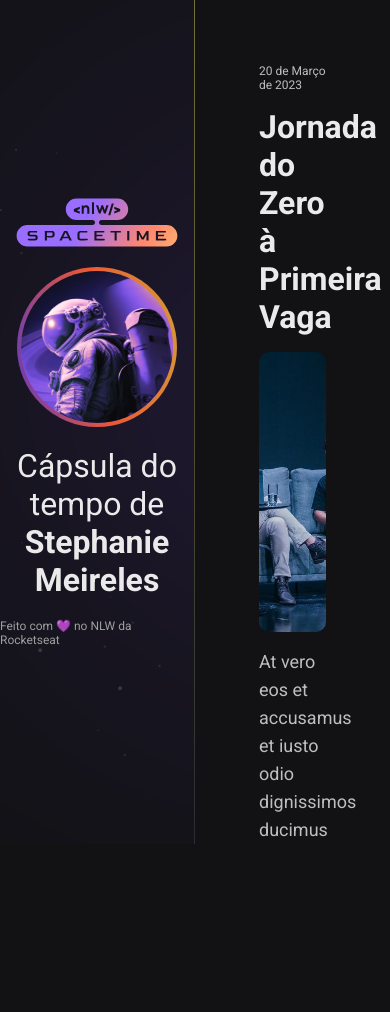
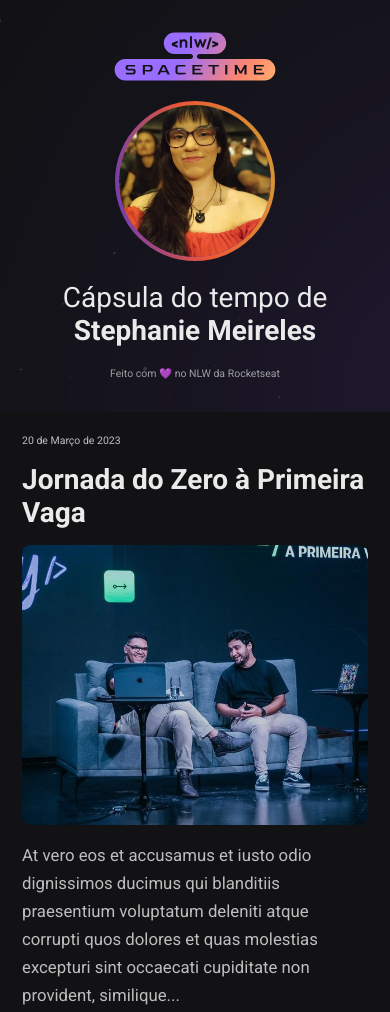
Before and after one commit to fany654/nlw-spacetime, a plain HTML site: page index.html in a window 390 px wide. Shown: the top 1012 px of the page. Before the commit the page ends 844 px from the top, so only its background shows below. Drawn offline with Linux system fonts and the light colour scheme.

Commit message:
webkit, @keyframes, grid e @media

```diff
--- a/index.html
+++ b/index.html
@@ -17,7 +17,7 @@
   <body>
     <aside>
       <img src="./assets/logo.svg" alt="Logo NWL Spacetime" />
-      <img src="./assets/favicon.png" alt="#">
+      <img src="./assets/imgcapsulaeu.jpg" alt="#">
 
       <p>
         Cápsula do tempo de <br/>
@@ -28,14 +28,18 @@
     </aside>
     <nav>
       <!-- <nav> representa a área onde o usuário irá navegar pela linha do tempo -->
-      <a href="https://www.rocketseat.com.br/" target="_blank" class="memory">
+      <a
+        href="https://www.rocketseat.com.br/" target="_blank" class="memory"
+        >
         <!-- acima temos link no lugar da div, o link envolve toda a classe memory, o target _blank faz com que o link abra em uma nova página -->
         <small>20 de Março de 2023</small>
         <h1>Jornada do Zero à Primeira Vaga</h1>
+        <div>
         <img
           src="./assets/jornada.png"
           alt="Rodrigo e Mayk apresentando o evento Jornada do Zero à Primeira Vaga"
         />
+        </div>
         <p>
           At vero eos et accusamus et iusto odio dignissimos ducimus qui
           blanditiis praesentium voluptatum deleniti atque corrupti quos dolores
@@ -47,6 +51,7 @@
         <!-- acima temos link no lugar da div, o link envolve toda a classe memory, o target _blank faz com que o link abra em uma nova página -->
         <small>20 de Março de 2023</small>
         <h1>Jornada do Zero à Primeira Vaga</h1>
+        <div>
         <img
           src="./assets/jornada.png"
           alt="Rodrigo e Mayk apresentando o evento Jornada do Zero à Primeira Vaga"
@@ -57,6 +62,7 @@
           et quas molestias excepturi sint occaecati cupiditate non provident,
           similique...
         </p>
+        </div>
       </a>
       <a href="https://www.rocketseat.com.br/" target="_blank" class="memory">
         <!-- acima temos link no lugar da div, o link envolve toda a classe memory, o target _blank faz com que o link abra em uma nova página -->
--- a/styles.css
+++ b/styles.css
@@ -3,6 +3,41 @@
   padding: 0;
   box-sizing: border-box; /* esse comando serve para que o site tenha o tamanho das bordas respeitadas para o definido, para não influenciar de uma forma não planejada. (para que não se altere caso haja espaçamento entre as bordas, evitando aumentar o tamanho da de fora de forma que a gente não queira) */
 }
+
+:root {
+  font-size: 16px;
+}
+
+::-webkit-scrollbar {
+  width: 8px;
+}
+::-webkit-scrollbar-track {
+  background-color: #2c2c31;
+}
+
+::-webkit-scrollbar-thumb {
+  background-color: #9e9ea0;
+}
+
+@keyframes entering {
+  /* 0% {background-color: red;}
+30% {background-color: green;}
+78% {opacity: 0;}
+100% {opacity: 1;} (edição de quadro a quadro)*/
+
+  /* from {opacity: 0;}
+to {opacity: 1;} (edição de dois passos) */
+
+  from {
+    opacity: 0;
+    transform: translateY(-200px);
+  }
+  to {
+    opacity: 1;
+    transform: translateY(0);
+  }
+}
+
 body {
   /* aqui dentro terá propriedades e seus valores que afetam o elemento (tag body) */
   background-color: #121215;
@@ -19,6 +54,7 @@ nav {
   padding: 64px;
   grid-area: timeline;
   overflow-y: scroll;
+  animation: entering 0.7s ease-in-out;
 }
 .memory {
   display: flex;
@@ -31,20 +67,33 @@ nav {
 .memory small {
   /*O ponto inicial indica que memory não é uma tag ou elemento, e sim uma classe*/
   color: #bebebf;
-  font-size: 12px;
+  font-size: 0.75rem;
 }
 .memory h1 {
-  font-size: 32px;
+  font-size: 2rem;
   color: #eaeaea;
 }
 .memory img {
   width: 100%;
   height: 280px;
   object-fit: cover; /*isso faz com que a imagem não estique quando a largura do navegador é manipulado*/
-  border-radius: 10px;
+  border-radius: 8px;
+  transition: transform 0.3s ease-in-out;
 }
+
+.memory:hover img {
+  transform: scale(1.1);
+}
+
+.memory div {
+  width: 100%;
+  height: 280px;
+  overflow: hidden;
+  border-radius: 8px;
+}
+
 .memory p {
-  font-size: 18px;
+  font-size: 1.2rem;
   color: #bebebf;
   line-height: 28px;
 }
@@ -59,7 +108,7 @@ aside {
   gap: 20px;
 
   border-right: 1px solid;
-  border-image: linear-gradient(#727235, #2c2c31 ) 1;
+  border-image: linear-gradient(#727275, #2c2c31) 1;
 
   background-image: url("./assets/background.svg");
   background-position: top right;
@@ -67,21 +116,51 @@ aside {
   background-size: auto 100;
 }
 
+aside * {
+  animation: entering 0.7s ease-in-out;
+  /*o asterisco faz o efeito ser aplicado apenas nos elementos do aside, não afeta nackground nem linha*/
+}
+
 aside img:nth-child(2) {
   width: 160px;
   height: 160px;
   border-radius: 50%;
+  object-fit: cover;
 
   border: 4px solid transparent;
-  background: linear-gradient(#d39e33, #ed5636, #633bbc) padding-box, linear-gradient(260deg, #d39e33, #ed5636, #633bbc) border-box;
+  background: linear-gradient(#d39e33, #ed5636, #633bbc) padding-box,
+    linear-gradient(260deg, #d39e33, #ed5636, #633bbc) border-box;
 }
 
 aside p {
-  font-size: 32px;
+  font-size: 2rem;
   text-align: center;
 }
 
 aside span {
-  font-size: 12px;
-  color: #9e9ea0
+  font-size: 0.75rem;
+  color: #9e9ea0;
 }
+
+@media (max-width: 768px) {
+  :root {
+    font-size: 14px;
+  }
+  body {
+    grid-template-columns: 1fr;
+    grid-template-rows: 0.2fr 0.8fr;
+    grid-template-areas:
+      "profile"
+      "timeline";
+  }
+
+  aside {
+    border-right: none;
+    padding: 32px 12px; /*32 px em cima e em baixo, 12px dos lados*/
+  }
+
+  nav {
+    overflow-y: visible;
+    padding: 22px;
+  }
+}
```
Also changed, not shown: assets/imgcapsulaeu.jpg (added).
